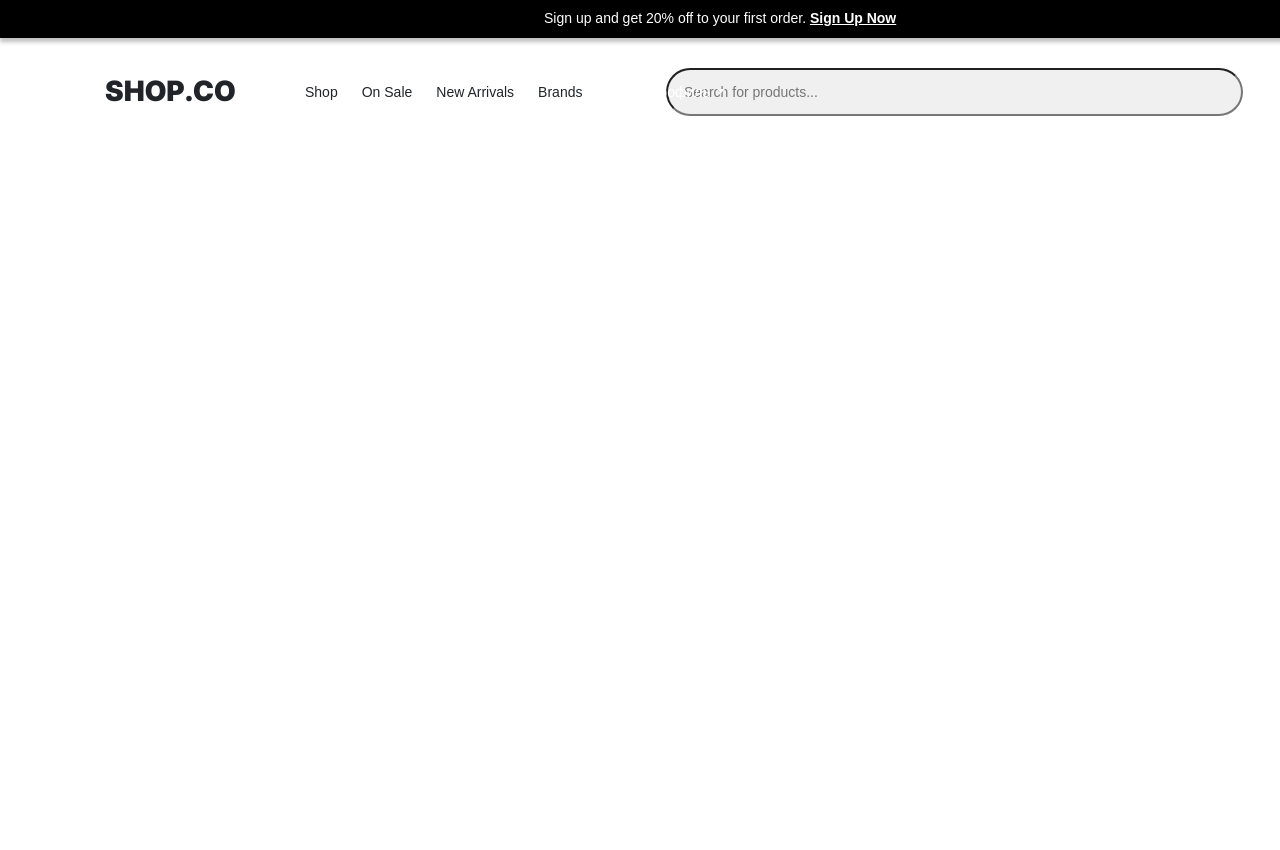
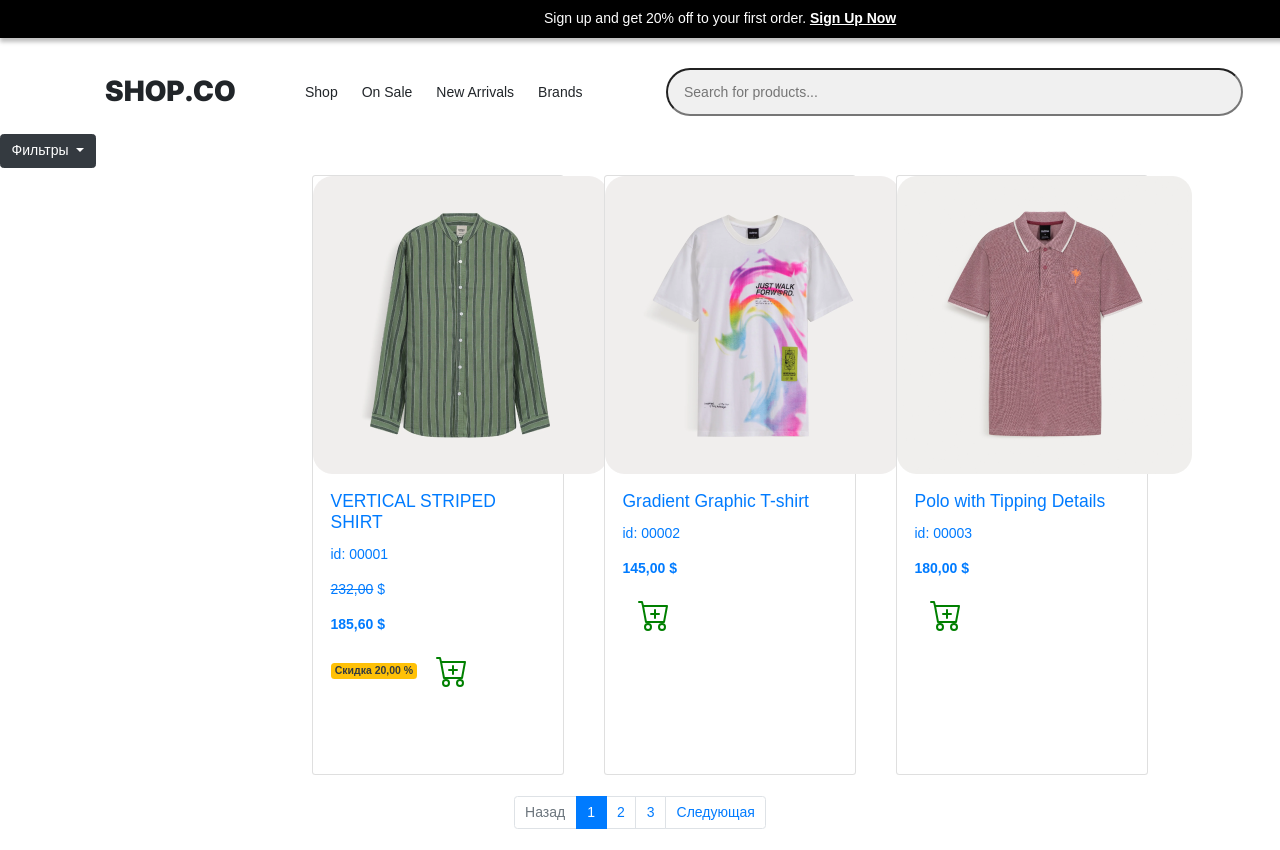
Before and after one commit to Wresoul/Shop_clothes, a Django app: page /shop/search/ in a window 1280 px wide; the page is wider, and only the part inside the window is pictured. Before the commit the page ends 116 px from the top of that part, so only its background shows below. Run offline with Django 5.2, Linux system fonts and the light colour scheme; data comes from the database, SQL or seed files in the repository; data that the repository does not hold is empty; some libraries are stand-ins or nearby versions; some web fonts are replaced.

Commit message:
Неплохо неплохо

```diff
--- a/DjangoProject2/urls.py
+++ b/DjangoProject2/urls.py
@@ -18,6 +18,7 @@
 from django.contrib import admin
 from django.urls import path, include
 from django.conf import settings
+from DjangoProject2.settings import DEBUG
 
 
 urlpatterns = [
@@ -30,6 +31,6 @@
 ]+ static(settings.STATIC_URL, document_root=settings.STATIC_ROOT)
 if settings.DEBUG:
     urlpatterns += static(settings.MEDIA_URL, document_root=settings.MEDIA_ROOT)
-    #urlpatterns += [
-        #path("__debug__/", include("debug_toolbar.urls")),
-    #]
+    urlpatterns += [
+        path("__debug__/", include("debug_toolbar.urls")),
+    ]
--- a/carts/models.py
+++ b/carts/models.py
@@ -25,8 +25,8 @@
 
     class Meta:
         db_table = 'cart'
-        verbose_name = "Корзина"
-        verbose_name_plural = "Корзина"
+        verbose_name = "Корзину"
+        verbose_name_plural = "Корзины"
 
     objects = CartQueryset().as_manager()
 
--- /dev/null
+++ b/fixtures/shop/cats.json
@@ -0,0 +1 @@
+[{"model": "shop.categories", "pk": 1, "fields": {"name": "T-shirts", "slug": "t-shirts"}}, {"model": "shop.categories", "pk": 2, "fields": {"name": "Shorts", "slug": "shorts"}}, {"model": "shop.categories", "pk": 3, "fields": {"name": "Jeans", "slug": "jeans"}}, {"model": "shop.categories", "pk": 4, "fields": {"name": "Shirt", "slug": "shirt"}}]
--- /dev/null
+++ b/fixtures/users/users.json
@@ -0,0 +1 @@
+[{"model": "users.user", "pk": 1, "fields": {"password": "pbkdf2_sha256$870000$oaZA3LuLY7ey8syUvMwwTq$CYE3iqpvz7e6RQnwl1TtdP2lfkepJ/toxlxFdkTEGt0=", "last_login": "2025-01-09T20:20:22.440Z", "is_superuser": true, "username": "Wresoul", "first_name": "Даниил", "last_name": "Радин", "email": "radindanil04@gmail.com", "is_staff": true, "is_active": true, "date_joined": "2025-01-08T16:37:11.774Z", "image": "users_images/e480821f312211ee8994963c1ee369ba_upscaled.jpeg", "phone_number": null, "groups": [], "user_permissions": []}}, {"model": "users.user", "pk": 2, "fields": {"password": "pbkdf2_sha256$870000$LUBVlEJSFlMroMHaZVuZ8O$DqPea6BTd9qiUa8PVa1kxZz2hHXBkZWMFZT/fbiFKdI=", "last_login": "2025-01-09T20:18:29.510Z", "is_superuser": false, "username": "qmoia", "first_name": "Даниил", "last_name": "Радин", "email": "radin-04@mail.ru", "is_staff": false, "is_active": true, "date_joined": "2025-01-09T20:18:29.127Z", "image": "", "phone_number": null, "groups": [], "user_permissions": []}}]
--- a/main/static/main/js/main.js
+++ b/main/static/main/js/main.js
@@ -104,13 +104,13 @@
         e.preventDefault();
 
         // Берем элемент счетчика в значке корзины и берем оттуда значение
-        var goodsInCartCount = $("#goods-in-cart-count");
-        var cartCount = parseInt(goodsInCartCount.text() || 0);
+        let goodsInCartCount = $("#goods-in-cart-count");
+        let cartCount = parseInt(goodsInCartCount.text() || 0);
 
         // Получаем id корзины из атрибута data-cart-id
-        var cart_id = $(this).data("cart-id");
+        let cart_id = $(this).data("cart-id");
         // Из атрибута href берем ссылку на контроллер django
-        var remove_from_cart = $(this).attr("href");
+        let remove_from_cart = $(this).attr("href");
 
         // делаем post запрос через ajax не перезагружая страницу
         $.ajax({
--- a/orders/apps.py
+++ b/orders/apps.py
@@ -4,3 +4,4 @@
 class OrdersConfig(AppConfig):
     default_auto_field = 'django.db.models.BigAutoField'
     name = 'orders'
+    verbose_name = 'Тут наша бухгалтерия'
--- a/shop/apps.py
+++ b/shop/apps.py
@@ -4,3 +4,4 @@
 class ShopConfig(AppConfig):
     default_auto_field = 'django.db.models.BigAutoField'
     name = 'shop'
+    verbose_name = "Каталог и товары"
--- a/shop/models.py
+++ b/shop/models.py
@@ -24,6 +24,7 @@
 
     class Meta:
         db_table = 'product'
+        verbose_name = "Товар"
         verbose_name_plural = "Товары"
         ordering = ("id",)
 
--- a/shop/templates/shop/product.html
+++ b/shop/templates/shop/product.html
@@ -8,7 +8,7 @@
         <div class="row">
             <!-- Миниатюры -->
             <div class="col-md-4">
-                <img src="{{ product.image.url }}"
+                <img src="{{ product.photo.url }}"
                     class="img-thumbnail" data-bs-toggle="modal" data-bs-target="#imageModal1">
             </div>
             <div class="col-md-4 ">
@@ -37,7 +37,7 @@
             <p class="card-text">Цена: <strong>{{ product.sell_price }} $</strong></p>
             <h5 class="card-title">{{ product.name }}</h5>
             <p class="card-text">{{ product.description }}</p>
-            <a href="{% url "carts:cart_add" %}" class="btn btn-dark add-to-cart"
+            <a href="{% url "carts:cart_add" 1 %}" class="btn btn-dark add-to-cart"
             data-product-id="{{ product.id }}">
             {% csrf_token %}
             Добавить в корзину</a>
--- a/shop/templates/shop/shop.html
+++ b/shop/templates/shop/shop.html
@@ -5,7 +5,49 @@
 Shop
 {% endblock%}
 {% block main %}
+    <!-- Форма фильтров -->
+    <div class="dropdown mb-2">
+        <button class="btn btn-secondary dropdown-toggle btn-dark" type="button" data-bs-toggle="dropdown"
+            aria-expanded="false">
+            Фильтры
+        </button>
+     <form action="{% if request.GET.q %}{% url "shop:search" %}{% else %}{% url "shop:index" slug_url %}{% endif %}" method="get" class="dropdown-menu bg-dark" data-bs-theme="dark">
+            <div class="form-check text-white mx-3">
+                <input class="form-check-input" type="checkbox" name="on_sale" id="flexCheckDefault" value="on" {% if request.GET.on_sale == 'on' %}checked{% endif %}>
+                {% if request.GET.q %}
+                    <input type="hidden" name="q" value="{{ request.GET.q }}">
+                {% endif %}
+                <label class="form-check-label" for="flexCheckDefault">
+                    Товары по акции
+                </label>
+            </div>
+            <p class="text-white mx-3 mt-3">Сортировать:</p>
+            <div class="form-check text-white mx-3">
+                <input class="form-check-input" type="radio" name="order_by" id="flexRadioDefault1" value="default"
+                {% if not request.GET.order_by or request.GET.order_by == 'default' %}checked{% endif %}>
+                <label class="form-check-label" for="flexRadioDefault1">
+                    По умолчанию
+                </label>
+            </div>
+            <div class="form-check text-white mx-3">
+                <input class="form-check-input" type="radio" name="order_by" id="flexRadioDefault2" value="price"
+                {% if request.GET.order_by == 'price' %}checked{% endif %}>
+                <label class="form-check-label" for="flexRadioDefault2">
+                    От дешевых к дорогим
+                </label>
+            </div>
+            <div class="form-check text-white mx-3">
+                <input class="form-check-input" type="radio" name="order_by" id="flexRadioDefault3" value="-price"
+                {% if request.GET.order_by == '-price' %}checked{% endif %}>
+                <label class="form-check-label" for="flexRadioDefault3">
+                    От дорогих к дешевым
+                </label>
+            </div>
+            <button type="submit" class="btn btn-primary mx-3 mt-3">Применить</button>
+        </form>
+    </div>
 
+     <!-- Карта товара -->
     <div class="goods__container">
     {% for el in goods %}
 <a href="{% url "shop:product" el.slug %}">
@@ -19,18 +61,19 @@
 
 <h5 class="card-title product_id"> {{ el.name}} </h5>
              <p class="product_id">id: {{ el.display_id }}</p>
-    <p class="card-text"> {{ el.rating }}</p>
-        {% if product.discount %}
+        {% if el.discount %}
                             <p class="card-text"><s>{{el.price}}</s> $</p>
                             <p class="card-text"><strong>{{ el.sell_price }} $</strong></p>
                             <span class="badge bg-warning text-dark">Скидка {{ el.discount }} %</span>
                         {% else %}
                             <p><strong>{{ el.price }} $</strong></p>
                         {% endif %}
+
      <a href="{% url "carts:cart_add" el.slug %}" class="btn add-to-cart"
                         data-product-slug="{{ el.slug }}"
    data-product-id="{{ el.id }}">
                             {% csrf_token %}
+
                             <img class="mx-1" src="{% static "main/img/cart-plus.svg" %}" alt="Catalog Icon"
                                 width="32" height="32">
          </a>
@@ -41,4 +84,32 @@
         {% endfor %}
         </div>
 
+
+    <!-- Пагинация -->
+    {% if goods %}
+    <nav aria-label="Page navigation example">
+        <ul class="pagination justify-content-center my-4">
+            <div class="custom-shadow d-flex">
+
+                <li class="page-item {% if not goods.has_previous %}disabled{% endif %}">
+                <a class="page-link" href="{% if goods.has_previous %}?{% change_params page=goods.previous_page_number %}{% else %}#{% endif %}">Назад</a>
+                </li>
+
+                {% for page in goods.paginator.page_range %}
+                {% if page >= goods.number|add:-2 and page <= goods.number|add:2 %}
+                    <li class="page-item {% if goods.number == page %} active {% endif %}">
+                        <a class="page-link" href="?{% change_params page=page %}">{{ page }}</a>
+                    </li>
+                {% endif %}
+                {% endfor %}
+
+
+                <li class="page-item {% if not goods.has_next %}disabled{% endif %}">
+                    <a class="page-link" href="{% if goods.has_next %}?{% change_params page=goods.next_page_number %}{% else %}#{% endif %}">Следующая</a>
+                </li>
+            </div>
+        </ul>
+    </nav>
+{% endif %}
+
 {% endblock %}
--- a/shop/views.py
+++ b/shop/views.py
@@ -4,21 +4,20 @@
 from shop.models import Goods
 from shop.utils import q_search
 # Create your views here.
+
 def catalog(request, category_slug=None):
-    goods = Goods.objects.all()
-    return render(request, "shop/shop.html", {'goods': goods})
-
+    goods= Goods.objects.all()
     page = request.GET.get('page', 1)
     on_sale = request.GET.get('on_sale', None)
     order_by = request.GET.get('order_by', None)
     query = request.GET.get('q', None)
 
-    if category_slug == "all":
-        goods = Goods.objects.all()
-    elif query:
-        goods = q_search(query)
-    else:
-        goods = get_list_or_404(Goods.objects.filter(category__slug=category_slug))
+    #if category_slug == "all":
+        #goods = Goods.objects.all()
+    #elif query:
+        #goods = q_search(query)
+    #else:
+        #goods = get_list_or_404(Goods.objects.filter(category__slug=category_slug))
 
     if on_sale:
         goods = goods.filter(discount__gt=0)
@@ -33,11 +32,11 @@
 
     context = {
         "title": "Home - Каталог",
-        "goods": current_page,
-        "slug_url": category_slug
+        "slug_url": category_slug,
+        "goods" : current_page
     }
 
-   # return render(request, "shop/shop.html")
+    return render(request, "shop/shop.html", context, )
 
 
 
--- a/templates/layout.html
+++ b/templates/layout.html
@@ -14,7 +14,9 @@
 <header>
     <div id="header__fixed-window">
        <p>Sign up and get 20% off to your first order. <b>Sign Up Now</b> </p>
+            {% if request.user.is_authenticated %}
             <img src="{% static 'main/img/Frame.png'%}" alt="">
+            {% endif %}
     </div>
     <div class="header">
         <nav class="header__container">
@@ -24,23 +26,25 @@
             <li class=" text_underline_hover">On Sale</li>
             <li class=" text_underline_hover">New Arrivals</li>
             <li class=" text_underline_hover">Brands</li>
-              <li class="nav-item dropdown ">
-                                <a class="nav-link dropdown-toggle text-white" href="#" role="button"
+              {% if request.user.is_authenticated %}
+                  <li class="nav-item dropdown text_underline_hover">
+                      <a class="nav-link dropdown-toggle text_underline_hover" href="{% url 'users:profile' %}" role="button"
                          data-bs-toggle="dropdown" aria-expanded="false">
-                                    Мой профиль
+                         <span class="dropdown-item text_underline_hover">Мой профиль</span>
                       </a>
                       <ul class="dropdown-menu">
-                                    <li><a class="dropdown-item  text-white" href="{% url "users:profile" %}">Личный кабинет</a>
-                                    </li>
+                          <li><a class="dropdown-item text_underline_hover" href="{% url 'users:profile' %}">Личный кабинет</a></li>
                           {% if user.is_admin or user.is_staff %}
-                                        <li><a class="dropdown-item  text-white" href="{% url "admin:index" %}">Админ панель</a></li>
+                              <li><a class="dropdown-item text_underline_hover" href="{% url "admin:index" %}">Админ панель</a></li>
                           {% endif %}
                           <li>
                               <hr class="dropdown-divider">
                           </li>
-                                    <li><a class="dropdown-item  text-white" href="{% url "users:logout" %}">Выйти</a></li>
+                          <li><a class="dropdown-item text_underline_hover" href="{% url "users:logout" %}">Выйти</a></li>
                       </ul>
                   </li>
+              {% endif %}
+
         </ul>
 
 
@@ -100,5 +104,6 @@
     {%endblock%}
 </footer>
 <script src="{% static 'main/js/main.js' %}"></script>
+<script src="{% static "main/js/bootstrap.bundle.min.js" %}"></script>
 </body>
 </html>
--- a/users/apps.py
+++ b/users/apps.py
@@ -4,3 +4,4 @@
 class UsersConfig(AppConfig):
     default_auto_field = 'django.db.models.BigAutoField'
     name = 'users'
+    verbose_name = "Наши клиенты:)"
--- a/users/templates/users/profile.html
+++ b/users/templates/users/profile.html
@@ -3,7 +3,7 @@
 {% load static %}
 {% load carts_tags %}
 
-{% block content %}
+{% block main %}
 <div class="row">
     <div class="container mt-5">
         <div class="row">
```
Also changed, not shown: DjangoProject2/settings.py (+7 -0 lines), fixtures/shop/goods.json (added, +1 -0 lines), media/users_images/e480821f312211ee8994963c1ee369ba_upscaled.jpeg (added), users/models.py (line endings or trailing spaces). Lines whose indentation alone changed are shown as unchanged.
